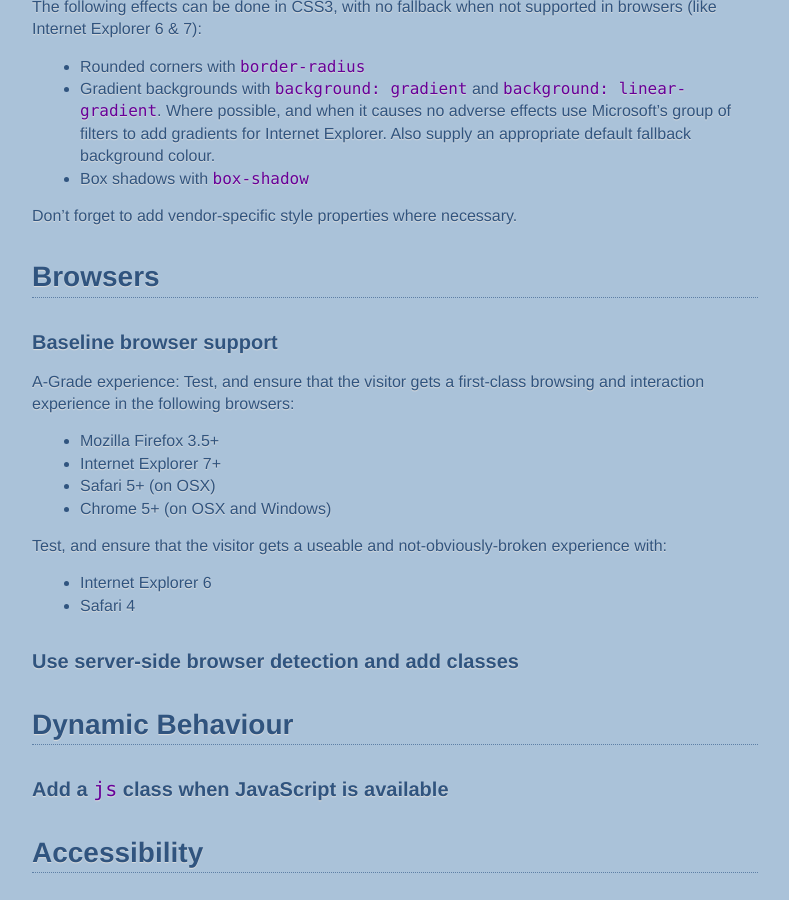
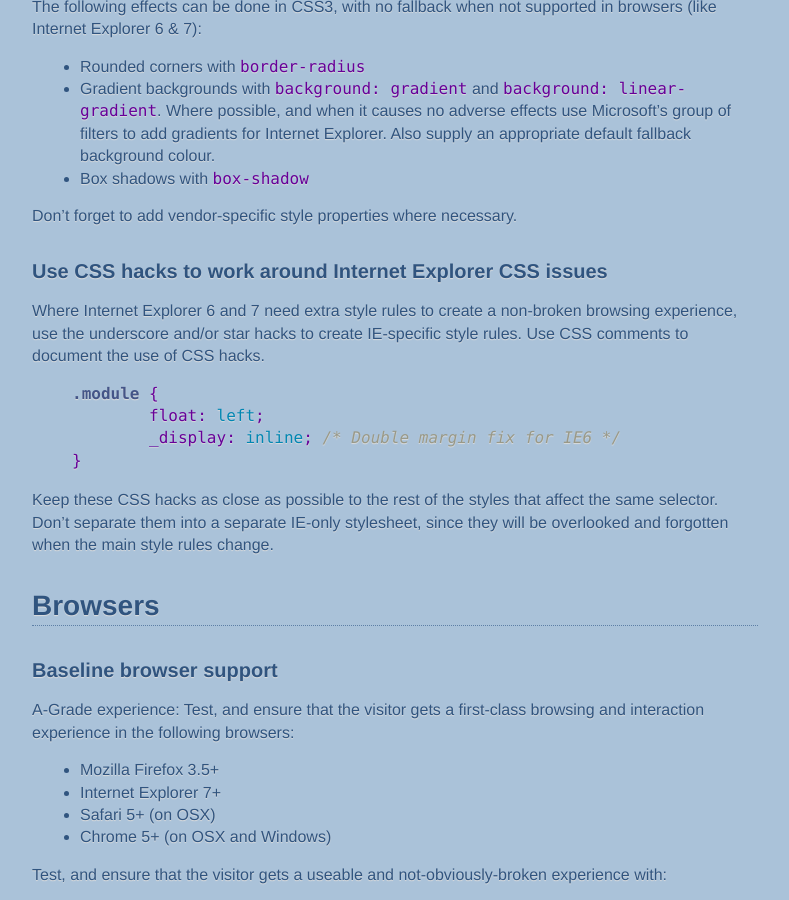
Before and after one commit to nefarioustim/front-end-development-best-practice, a Jekyll site: the page built from index.md, in a window 1280 px wide and 900 px high, scrolled down 809 px. Shown: the whole window, without its empty margins (119-908 px from the left). Built offline with Jekyll 4.4.1, drawn with Linux system fonts in a browser that asks for light colours; Markdown is read by kramdown in place of the engine named in the settings.

Commit message:
Presentation: Use CSS hacks to work around IE CSS issues

```diff
--- a/index.md
+++ b/index.md
@@ -45,6 +45,21 @@ The following effects can be done in CSS3, with no fallback when not supported i
 Don't forget to add vendor-specific style properties where necessary.
 
 
+### Use CSS hacks to work around Internet Explorer CSS issues
+
+Where Internet Explorer 6 and 7 need extra style rules to create a non-broken browsing experience, use the underscore and/or star hacks to create IE-specific style rules. Use CSS comments to document the use of CSS hacks.
+
+{% highlight css %}
+.module {
+	float: left;
+	_display: inline; /* Double margin fix for IE6 */
+}
+{% endhighlight %}
+
+Keep these CSS hacks as close as possible to the rest of the styles that affect the same selector. Don't separate them into a separate IE-only stylesheet, since they will be overlooked and forgotten when the main style rules change.
+
+
+
 
 <h2 id="browsers">Browsers</h2>
 
```
